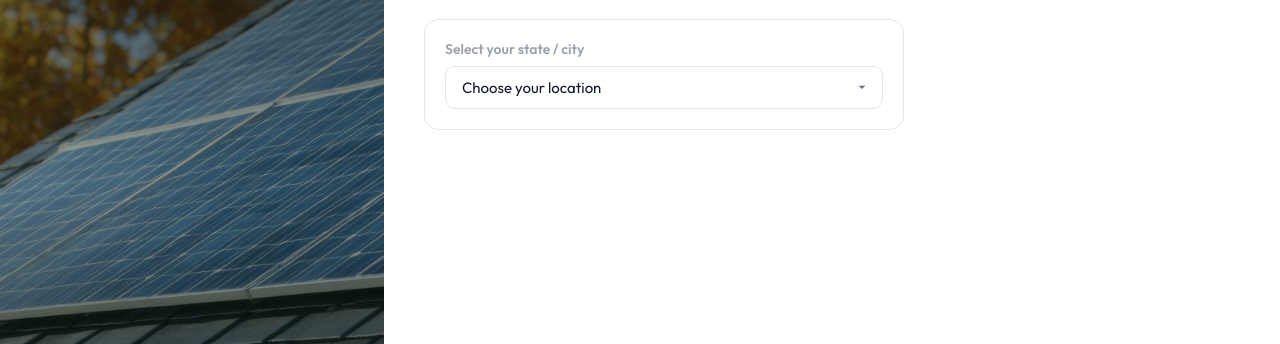
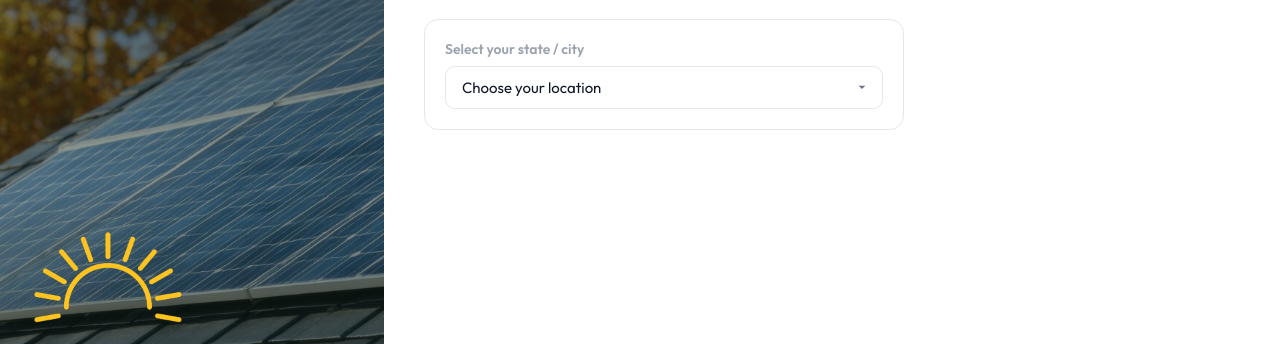
Before and after one commit to chimdinduonyia/Sunova-Solar-Calculator, a website built with Vite: page index.html in a window 1280 px wide. Shown: the part 209-553 px from the top of the page. Built offline with nearby package versions, Linux system fonts and the light colour scheme.

```diff
--- a/index.html
+++ b/index.html
@@ -26,6 +26,7 @@
             <span>NNEL Solar Hub</span>
           </div>
           <div class="left-panel__hero">
+            <img src="/icons/half-sun-icon.png" alt="" aria-hidden="true" style="width:160px;height:auto;margin-bottom:16px;display:block">
             <h2 style="color:#fff">See how much you can save with Solar</h2>
             <p>Answer a few quick questions and go solar with a few steps</p>
           </div>
```
Also changed, not shown: dist/icons/half-sun-icon.png (added), dist/index.html, public/icons/half-sun-icon.png (added).
